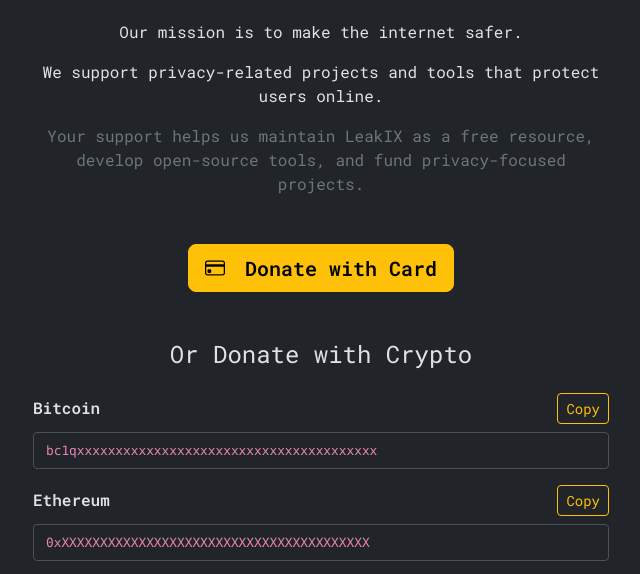
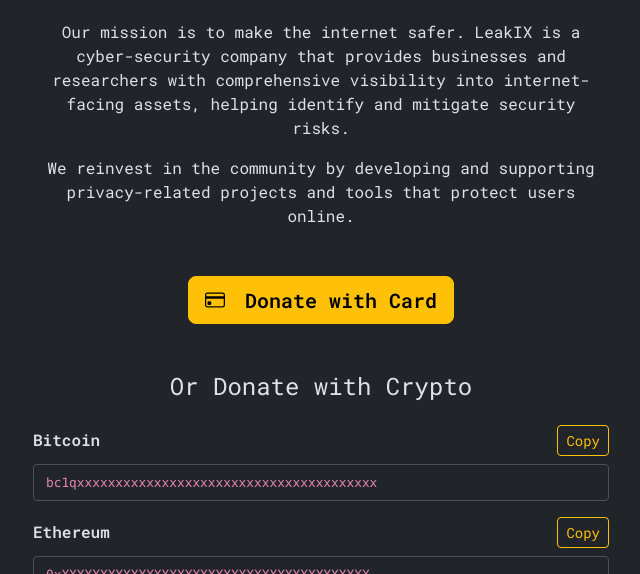
Before and after one commit to LeakIX/sponsor, a website: page frontend/index.html in a window 1280 px wide. Shown: the part 174-748 px from the top of the page, without its empty margins (319-959 px from the left). Drawn offline with nearby package versions, Linux system fonts and the light colour scheme; files that its build step writes are made by us from their sources.

Commit message:
Improve description with connected narrative

```diff
--- a/frontend/index.html
+++ b/frontend/index.html
@@ -38,15 +38,14 @@
         <div class="text-center mb-5">
           <h1 class="text-warning mb-4">Sponsor LeakIX</h1>
           <p class="mb-3">
-            Our mission is to make the internet safer.
+            Our mission is to make the internet safer. LeakIX is a
+            cyber-security company that provides businesses and researchers
+            with comprehensive visibility into internet-facing assets, helping
+            identify and mitigate security risks.
           </p>
-          <p class="mb-3">
-            We support privacy-related projects and tools that protect users
-            online.
-          </p>
-          <p class="text-secondary mb-0">
-            Your support helps us maintain LeakIX as a free resource, develop
-            open-source tools, and fund privacy-focused projects.
+          <p class="mb-0">
+            We reinvest in the community by developing and supporting
+            privacy-related projects and tools that protect users online.
           </p>
         </div>
 
```
